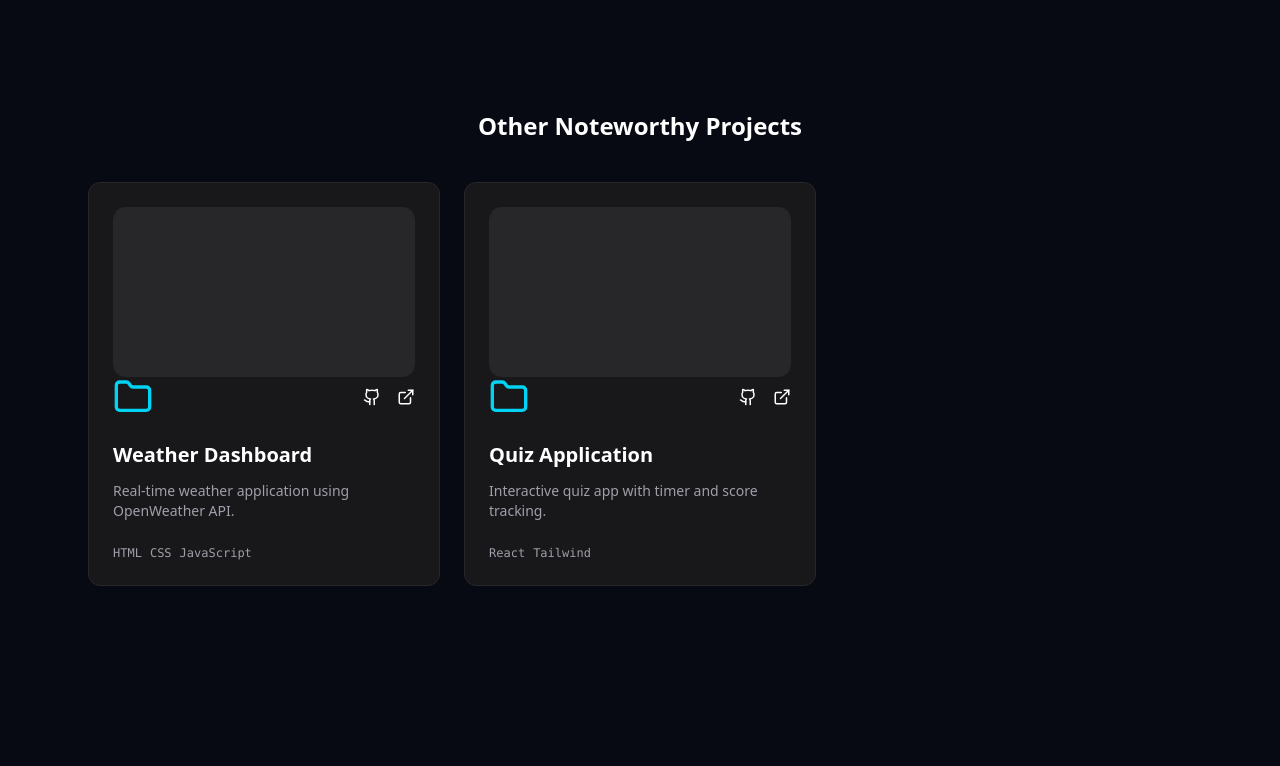
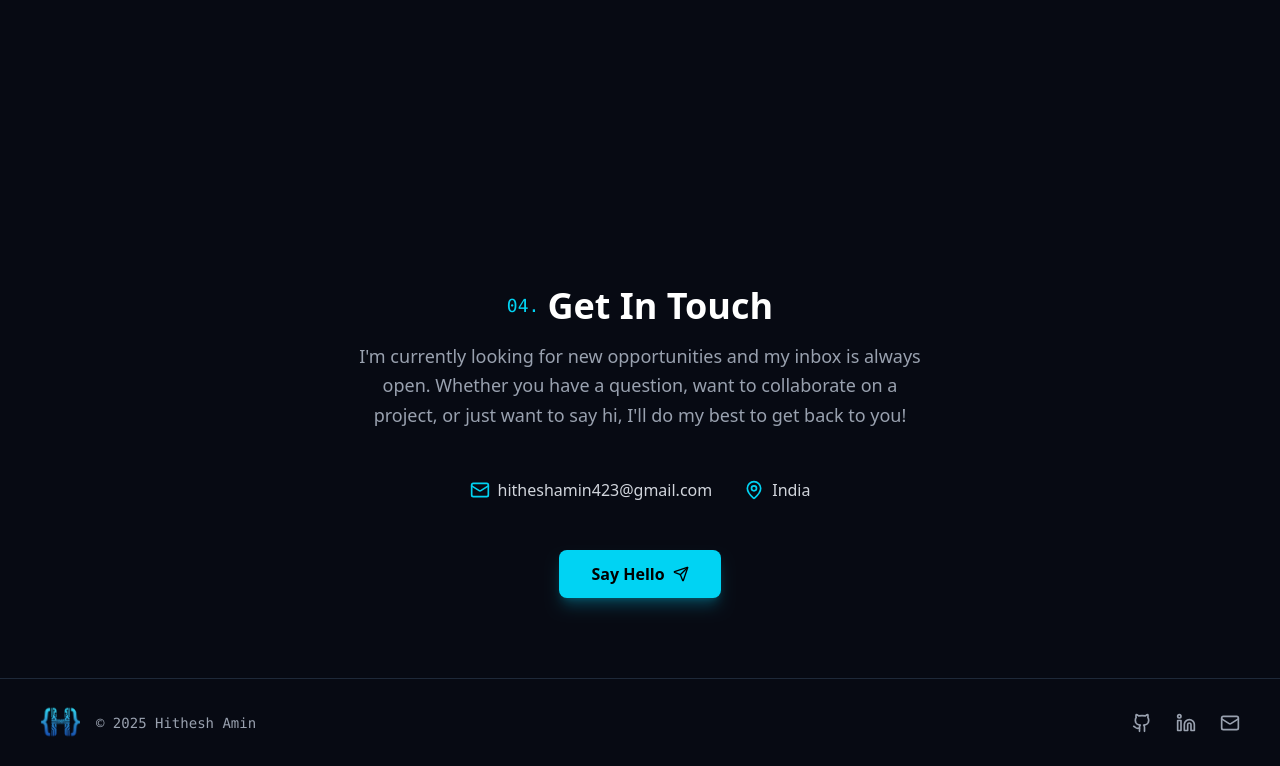
Before and after one commit to Hitheshamin24/Portpolio, a React (Vite) app: page / in a window 1280 px wide. Shown: the part 3342-4108 px from the top of the page. Built offline with nearby package versions, Linux system fonts and the light colour scheme.

Commit message:
disable not featured projects

```diff
--- a/src/components/Projects.jsx
+++ b/src/components/Projects.jsx
@@ -21,8 +21,10 @@ const ProjectSlider = ({ images, title }) => {
     }, 3000);
     return () => clearInterval(interval);
   }, [currentIndex, images]);
+
   if (!images || images.length === 0)
     return <div className="bg-zinc-800 w-full h-full" />;
+
   const handleManualChange = (index) => {
     setCurrentIndex(index);
   };
@@ -48,7 +50,7 @@ const ProjectSlider = ({ images, title }) => {
           ))}
         </div>
       </div>
-      {/* {navigation only showing if more than 1 image} */}
+
       {images.length > 1 && (
         <>
           <button
@@ -58,7 +60,7 @@ const ProjectSlider = ({ images, title }) => {
                 currentIndex === 0 ? images.length - 1 : currentIndex - 1,
               );
             }}
-            className="absolute top-1/2 left-2 -translate-y-1/2 bg-black/50 text-white p-1 rounded-full group-hover:opacity-100 transition-opacity hover:bg-cyan-500 "
+            className="absolute top-1/2 left-2 -translate-y-1/2 bg-black/50 text-white p-1 rounded-full opacity-0 group-hover:opacity-100 transition-opacity hover:bg-cyan-500 "
           >
             <ChevronLeft size={20} />
           </button>
@@ -73,14 +75,15 @@ const ProjectSlider = ({ images, title }) => {
           >
             <ChevronRight size={20} />
           </button>
-          {/* indicators */}
+
+          {/* Indicators */}
           <div className="absolute bottom-3 left-1/2 -translate-x-1/2 flex gap-2 z-10">
             {images.map((_, slideIndex) => {
               return (
                 <div
                   key={slideIndex}
                   onClick={() => handleManualChange(slideIndex)}
-                  className={`w-2 h-2 rounded-full  cursor-pointer transition-all ${currentIndex === slideIndex ? "bg-cyan-400 " : "bg-white/10  hover:bg-white"}`}
+                  className={`w-2 h-2 rounded-full cursor-pointer transition-all ${currentIndex === slideIndex ? "bg-cyan-400 " : "bg-white/10 hover:bg-white"}`}
                 />
               );
             })}
@@ -114,14 +117,14 @@ const Projects = () => {
             >
               {/* Image */}
               <div
-                className={`md:col-span-6 w-full  ${
+                className={`md:col-span-6 w-full ${
                   index % 2 !== 0 ? "md:order-2" : "md:order-1"
                 }`}
               >
                 <div
                   className="relative aspect-video rounded-xl overflow-hidden
                 border border-zinc-800 group
-                hover:shadow-xl hover:shadow-cyan-500/30  transition"
+                hover:shadow-xl hover:shadow-cyan-500/30 transition"
                 >
                   <ProjectSlider images={project.imgs} title={project.title} />
                 </div>
@@ -131,7 +134,7 @@ const Projects = () => {
               <div
                 className={`md:col-span-6 flex flex-col justify-center ${
                   index % 2 !== 0
-                    ? "md:order-1  md:text-left"
+                    ? "md:order-1 md:text-left"
                     : "md:order-2 md:text-right"
                 }`}
               >
@@ -164,10 +167,20 @@ const Projects = () => {
                     index % 2 !== 0 ? "justify-start" : "justify-end"
                   }`}
                 >
-                  <a href={project.github} target="blank" className="hover:text-cyan-400">
+                  <a
+                    href={project.github}
+                    target="_blank"
+                    rel="noopener noreferrer"
+                    className="hover:text-cyan-400"
+                  >
                     <Github size={20} />
                   </a>
-                  <a href={project.live} target="blank" className="hover:text-cyan-400">
+                  <a
+                    href={project.live}
+                    target="_blank"
+                    rel="noopener noreferrer"
+                    className="hover:text-cyan-400"
+                  >
                     <ExternalLink size={20} />
                   </a>
                 </div>
@@ -177,9 +190,11 @@ const Projects = () => {
         </div>
 
         {/* Other Projects */}
-        <h3 className="text-2xl font-bold text-center mb-10">
-          Other Noteworthy Projects
-        </h3>
+        {others.length > 0 && (
+          <h3 className="text-2xl font-bold text-center mb-10">
+            Other Noteworthy Projects
+          </h3>
+        )}
 
         <div className="grid sm:grid-cols-2 lg:grid-cols-3 gap-6">
           {others.map((project) => (
@@ -188,23 +203,23 @@ const Projects = () => {
               className="bg-zinc-900 border border-zinc-800 rounded-xl p-6
                          hover:-translate-y-2
                          hover:shadow-xl hover:shadow-cyan-500/20
-                         transition-all duration-300 group"
+                         transition-all duration-300 group flex flex-col"
             >
               <div
                 className="relative aspect-video rounded-xl overflow-hidden
                 border border-zinc-800 group
-                hover:shadow-xl hover:shadow-cyan-500/30 transition"
+                hover:shadow-xl hover:shadow-cyan-500/30 transition mb-6"
               >
                 <ProjectSlider images={project.imgs} title={project.title} />
               </div>
 
-              <div className="flex justify-between items-center mb-6">
+              <div className="flex justify-between items-center mb-6 mt-auto">
                 <Folder size={40} className="text-cyan-400" />
                 <div className="flex gap-4">
-                  <a href={project.github} className="hover:text-cyan-400">
+                  <a href={project.github} target="_blank" rel="noopener noreferrer" className="hover:text-cyan-400">
                     <Github size={18} />
                   </a>
-                  <a href={project.live} className="hover:text-cyan-400">
+                  <a href={project.live} target="_blank" rel="noopener noreferrer" className="hover:text-cyan-400">
                     <ExternalLink size={18} />
                   </a>
                 </div>
@@ -214,7 +229,7 @@ const Projects = () => {
                 {project.title}
               </h4>
 
-              <p className="text-zinc-400 text-sm mb-6">
+              <p className="text-zinc-400 text-sm mb-6 grow">
                 {project.description}
               </p>
 
--- a/src/components/projectsData.jsx
+++ b/src/components/projectsData.jsx
@@ -31,22 +31,22 @@ export const projects = [
     ],
     featured: true,
   },
-  {
-    title: "Weather Dashboard",
-    description: "Real-time weather application using OpenWeather API.",
-    tech: ["HTML", "CSS", "JavaScript"],
-    github: "#",
-    live: "#",
-    imgs: [],
-    featured: false,
-  },
-  {
-    title: "Quiz Application",
-    description: "Interactive quiz app with timer and score tracking.",
-    tech: ["React", "Tailwind"],
-    github: "#",
-    live: "#",
-    imgs: [],
-    featured: false,
-  },
+  // {
+  //   title: "Weather Dashboard",
+  //   description: "Real-time weather application using OpenWeather API.",
+  //   tech: ["HTML", "CSS", "JavaScript"],
+  //   github: "#",
+  //   live: "#",
+  //   imgs: [],
+  //   featured: false,
+  // },
+  // {
+  //   title: "Quiz Application",
+  //   description: "Interactive quiz app with timer and score tracking.",
+  //   tech: ["React", "Tailwind"],
+  //   github: "#",
+  //   live: "#",
+  //   imgs: [],
+  //   featured: false,
+  // },
 ];
```
